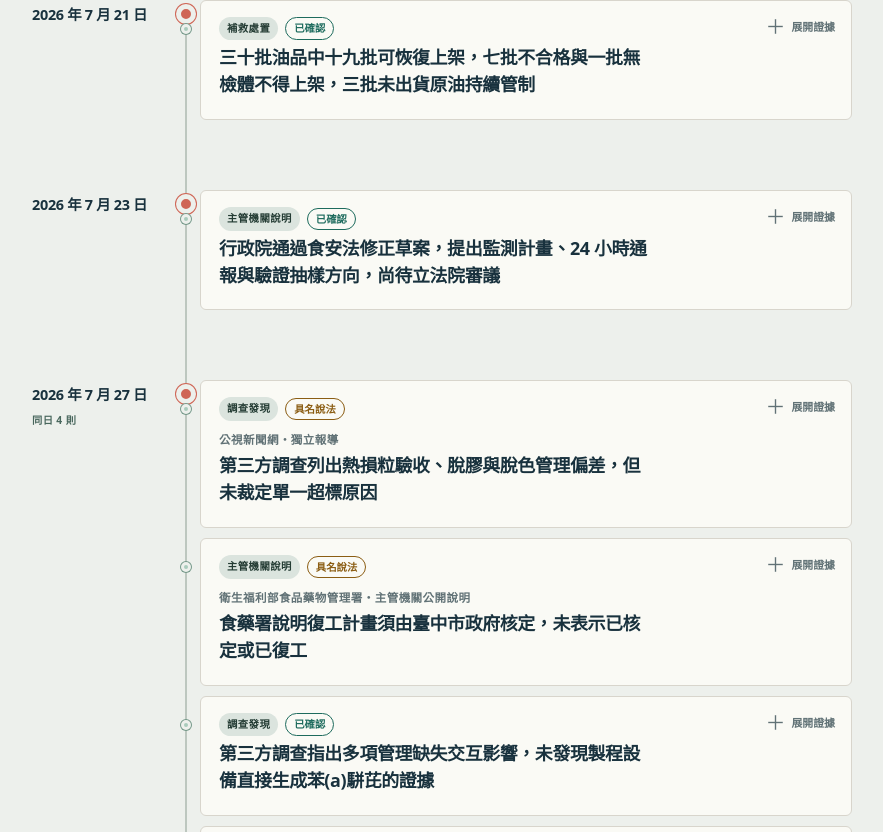
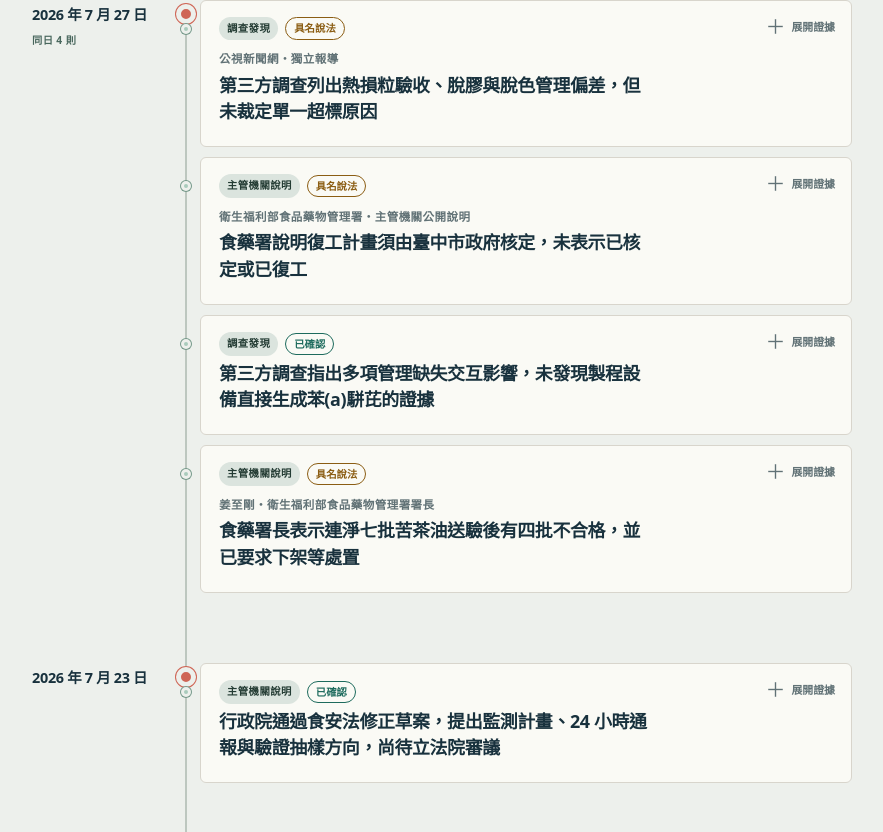
Before and after one commit to bangyuwen/tw-issues, a Next.js app: page /topics/benzopyrene-food-safety in a window 1280 px wide. Shown: the part 708-1540 px from the top of the page, without its empty margins (198-1081 px from the left). Built offline with nearby package versions, Linux system fonts and the light colour scheme.

Commit message:
fix: render timeline in reverse chronological order (#7)

```diff
--- a/app/dossier-page-model.ts
+++ b/app/dossier-page-model.ts
@@ -69,13 +69,14 @@ export function buildDossierPageModel(
     .filter(({ event }) => event.items.length > 0)
     .sort((a, b) => eventDateKey(a.event).localeCompare(eventDateKey(b.event)) || a.ledgerIndex - b.ledgerIndex)
     .map(({ event }) => event);
-  const timelineGroups: TimelineGroup[] = Array.from(timeline.reduce((groups, event) => {
+  const timelineGroupsAscending: TimelineGroup[] = Array.from(timeline.reduce((groups, event) => {
     const key = eventDateKey(event);
     const group = groups.get(key) ?? { key, label: eventDateLabel(event), events: [] };
     group.events.push(event);
     groups.set(key, group);
     return groups;
   }, new Map<string, TimelineGroup>()).values());
+  const timelineGroups = timelineGroupsAscending.slice().reverse();
   const latestTimelineEvent = timeline.at(-1);
   const recentTimelineStart = latestTimelineEvent
     ? subtractDays(eventTimelineDateKey(latestTimelineEvent), RECENT_TIMELINE_DAYS - 1)
```
Also changed, not shown: 2 other files (tests, documents, lock files or other folders).
